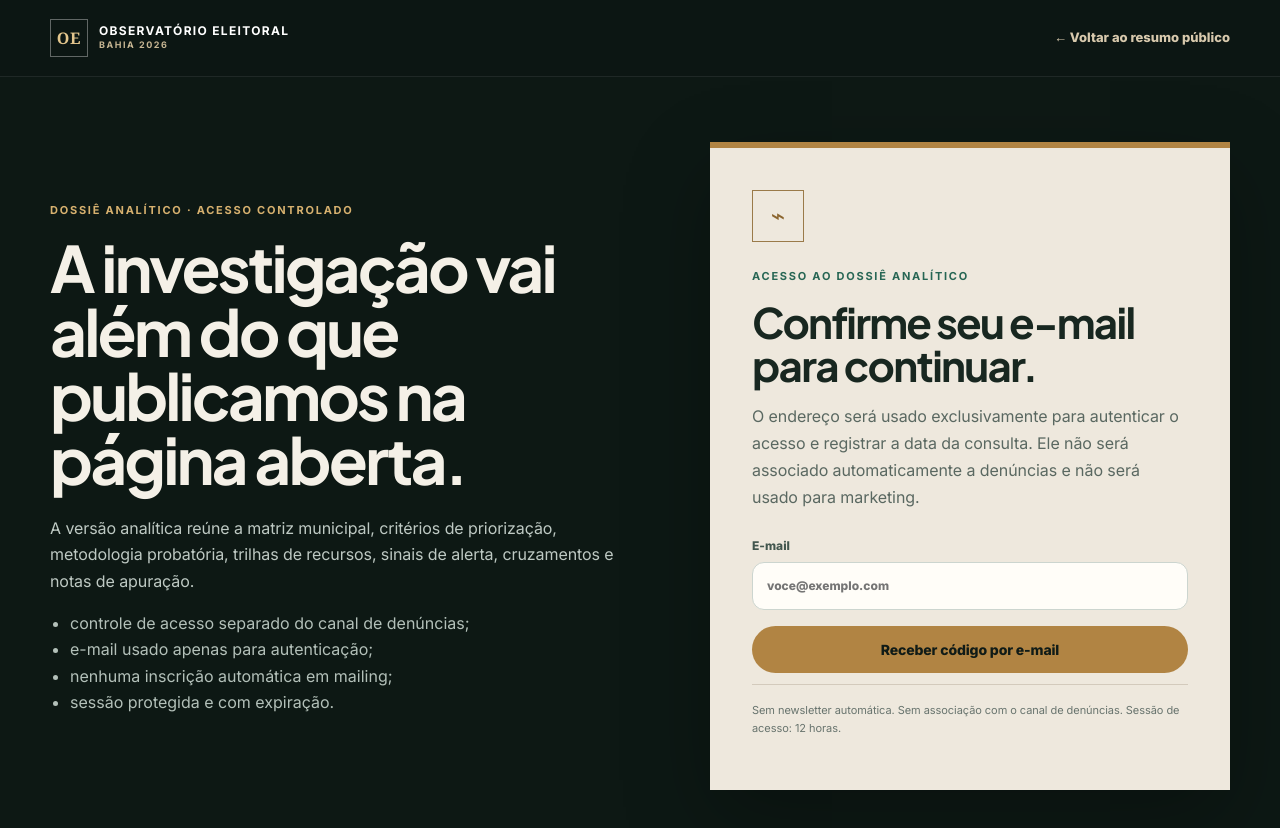
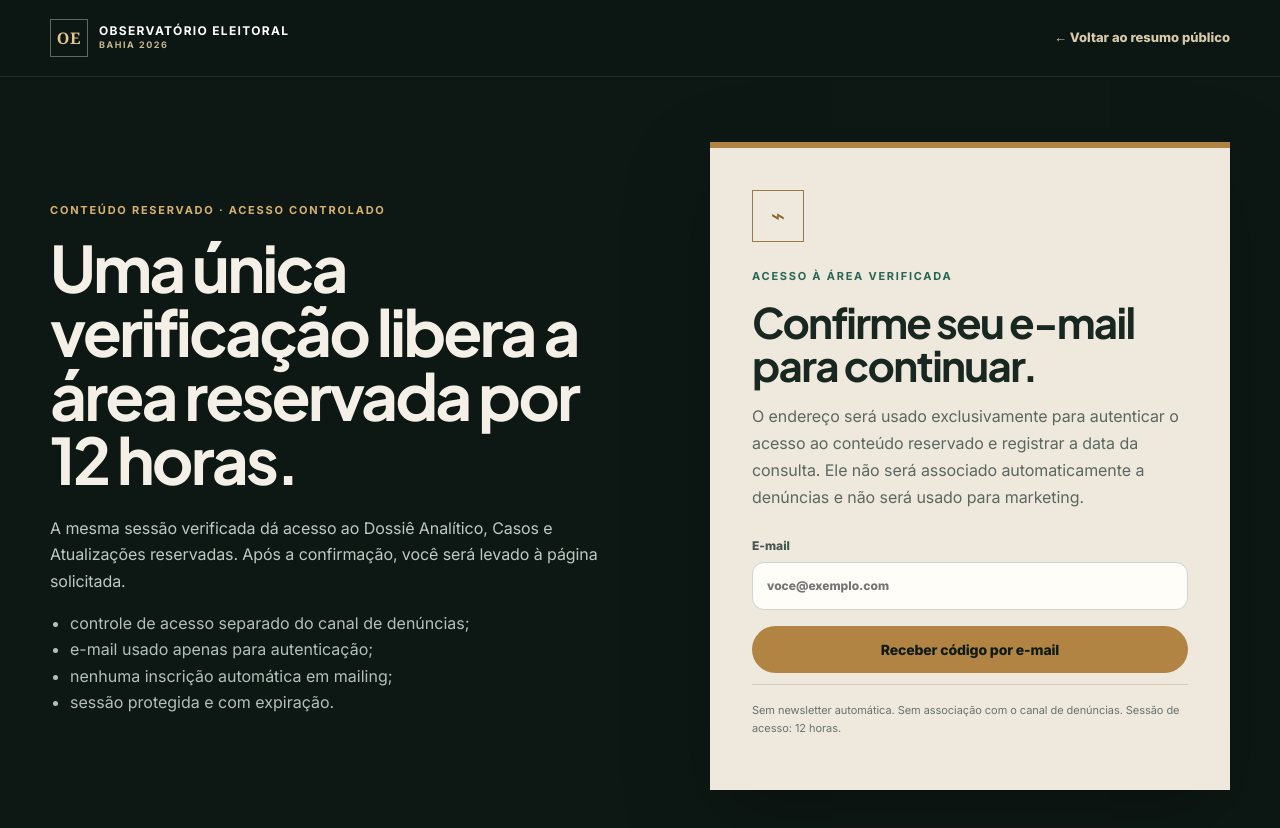
Before and after one commit to davidazevedo/observatorio-eleitoral-ba-2026, a Next.js app: page /dossie/acesso in a window 1280 px wide. Shown: the top 828 px of the page. Built offline with nearby package versions, Linux system fonts and the light colour scheme.

Commit message:
feat: protect cases and updates with verified access

```diff
--- a/app/api/dossie/verify-code/route.ts
+++ b/app/api/dossie/verify-code/route.ts
@@ -5,6 +5,7 @@ import {
   DOSSIER_COOKIE,
   DOSSIER_SESSION_SECONDS,
   normalizeEmail,
+  safeVerifiedAccessPath,
   validEmail,
   verifyOtp,
   writeDossierAccessLog,
@@ -18,6 +19,7 @@ export async function POST(request: Request) {
     const body = await request.json();
     const email = normalizeEmail(body?.email);
     const code = typeof body?.code === 'string' ? body.code.replace(/\D/g, '').slice(0, 6) : '';
+    const nextPath = safeVerifiedAccessPath(body?.next);
 
     if (!validEmail(email) || !/^\d{6}$/.test(code)) {
       return NextResponse.json({ error: 'Código inválido ou expirado.' }, { status: 401 });
@@ -29,7 +31,7 @@ export async function POST(request: Request) {
     }
 
     await writeDossierAccessLog(result.email);
-    const response = NextResponse.json({ ok: true, redirect: '/dossie/analise' }, { headers: { 'cache-control': 'no-store' } });
+    const response = NextResponse.json({ ok: true, redirect: nextPath }, { headers: { 'cache-control': 'no-store' } });
     response.cookies.set(DOSSIER_COOKIE, createDossierSession(result.emailHash), {
       httpOnly: true,
       secure: true,
--- a/app/dossie/acesso/DossierAccessClient.tsx
+++ b/app/dossie/acesso/DossierAccessClient.tsx
@@ -3,7 +3,7 @@
 import { FormEvent, useState } from 'react';
 import { useRouter } from 'next/navigation';
 
-export default function DossierAccessClient() {
+export default function DossierAccessClient({ nextPath = '/dossie/analise' }: { nextPath?: string }) {
   const router = useRouter();
   const [phase, setPhase] = useState<'email' | 'code'>('email');
   const [email, setEmail] = useState('');
@@ -43,7 +43,7 @@ export default function DossierAccessClient() {
       const response = await fetch('/api/dossie/verify-code', {
         method: 'POST',
         headers: { 'content-type': 'application/json' },
-        body: JSON.stringify({ email, code }),
+        body: JSON.stringify({ email, code, next: nextPath }),
       });
       const body = await response.json();
       if (!response.ok) throw new Error(body.error || 'Código inválido ou expirado.');
@@ -61,10 +61,10 @@ export default function DossierAccessClient() {
       {phase === 'email' ? (
         <>
           <span className="access-lock" aria-hidden="true">⌁</span>
-          <p className="eyebrow">ACESSO AO DOSSIÊ ANALÍTICO</p>
+          <p className="eyebrow">ACESSO À ÁREA VERIFICADA</p>
           <h1>Confirme seu e-mail para continuar.</h1>
           <p className="access-intro">
-            O endereço será usado exclusivamente para autenticar o acesso e registrar a data da consulta. Ele não será associado automaticamente a denúncias e não será usado para marketing.
+            O endereço será usado exclusivamente para autenticar o acesso ao conteúdo reservado e registrar a data da consulta. Ele não será associado automaticamente a denúncias e não será usado para marketing.
           </p>
           <form onSubmit={requestCode}>
             <label>E-mail
--- a/app/dossie/acesso/page.tsx
+++ b/app/dossie/acesso/page.tsx
@@ -1,12 +1,17 @@
 import Link from 'next/link';
 import DossierAccessClient from './DossierAccessClient';
+import { safeVerifiedAccessPath } from '@/lib/dossier-auth';
 
 export const metadata = {
   title: 'Acesso ao Dossiê Analítico | Observatório Eleitoral Bahia 2026',
   robots: { index: false, follow: false, nocache: true },
 };
 
-export default function DossierAccessPage() {
+export default async function DossierAccessPage({ searchParams }: { searchParams: Promise<{ next?: string | string[] }> }) {
+  const params = await searchParams;
+  const nextValue = Array.isArray(params.next) ? params.next[0] : params.next;
+  const nextPath = safeVerifiedAccessPath(nextValue);
+
   return (
     <main className="dossier-access-page">
       <header className="site-header political-header">
@@ -20,9 +25,9 @@ export default function DossierAccessPage() {
       </header>
       <section className="container dossier-access-layout">
         <div className="access-context">
-          <p className="eyebrow light">DOSSIÊ ANALÍTICO · ACESSO CONTROLADO</p>
-          <h2>A investigação vai além do que publicamos na página aberta.</h2>
-          <p>A versão analítica reúne a matriz municipal, critérios de priorização, metodologia probatória, trilhas de recursos, sinais de alerta, cruzamentos e notas de apuração.</p>
+          <p className="eyebrow light">CONTEÚDO RESERVADO · ACESSO CONTROLADO</p>
+          <h2>Uma única verificação libera a área reservada por 12 horas.</h2>
+          <p>A mesma sessão verificada dá acesso ao Dossiê Analítico, Casos e Atualizações reservadas. Após a confirmação, você será levado à página solicitada.</p>
           <ul>
             <li>controle de acesso separado do canal de denúncias;</li>
             <li>e-mail usado apenas para autenticação;</li>
@@ -30,7 +35,7 @@ export default function DossierAccessPage() {
             <li>sessão protegida e com expiração.</li>
           </ul>
         </div>
-        <DossierAccessClient />
+        <DossierAccessClient nextPath={nextPath} />
       </section>
     </main>
   );
--- a/lib/dossier-auth.ts
+++ b/lib/dossier-auth.ts
@@ -7,7 +7,15 @@ export const OTP_TTL_MS = 10 * 60 * 1000;
 export const OTP_RESEND_MS = 60 * 1000;
 export const OTP_MAX_ATTEMPTS = 5;
 export const OTP_MAX_REQUESTS_PER_HOUR = 5;
-export const DOSSIER_NOTICE_VERSION = '2026-10-05-v1';
+export const DOSSIER_NOTICE_VERSION = '2026-10-07-v2';
+
+const VERIFIED_ACCESS_PATHS = new Set(['/dossie/analise', '/casos', '/atualizacoes']);
+
+export function safeVerifiedAccessPath(value: unknown) {
+  if (typeof value !== 'string') return '/dossie/analise';
+  const path = value.trim();
+  return VERIFIED_ACCESS_PATHS.has(path) ? path : '/dossie/analise';
+}
 
 type OtpRecord = {
   emailHash: string;
@@ -271,7 +279,7 @@ export async function writeDossierAccessLog(email: string) {
     emailHash: eh,
     accessedAt: now.toISOString(),
     privacyNoticeVersion: DOSSIER_NOTICE_VERSION,
-    purpose: 'controle_de_acesso_dossie',
+    purpose: 'controle_de_acesso_area_verificada',
     marketing: false,
     retentionUntil: retention.toISOString(),
   };
--- a/lib/dossier-email.ts
+++ b/lib/dossier-email.ts
@@ -21,7 +21,7 @@ export async function sendDossierOtpEmail(email: string, code: string) {
         <div style="max-width:560px;margin:32px auto;background:#fff;padding:36px;border-top:6px solid #173d33">
           <div style="font-size:12px;letter-spacing:.12em;color:#6d765f">OBSERVATÓRIO ELEITORAL BAHIA 2026</div>
           <h1 style="font-size:26px;margin:22px 0 8px">Seu código de acesso</h1>
-          <p>Você solicitou acesso ao Dossiê Analítico.</p>
+          <p>Você solicitou acesso à área verificada do Observatório.</p>
           <div style="font-size:38px;font-weight:700;letter-spacing:.16em;margin:28px 0;color:#8b652e">${code.slice(0,3)} ${code.slice(3)}</div>
           <p>Este código expira em <strong>10 minutos</strong>.</p>
           <p style="color:#68736d;font-size:13px">Se você não fez esta solicitação, ignore esta mensagem. O endereço utilizado aqui serve somente para autenticar o dossiê e não será inscrito automaticamente em mailing.</p>
@@ -29,7 +29,7 @@ export async function sendDossierOtpEmail(email: string, code: string) {
           <p style="font-size:12px;color:#68736d">Idealização e coordenação: <strong>David Pereira de Azevedo</strong></p>
         </div>
       </body></html>`,
-      text: `Observatório Eleitoral Bahia 2026\n\nSeu código de acesso ao Dossiê Analítico: ${code}\n\nO código expira em 10 minutos. Se você não solicitou este acesso, ignore a mensagem.\n\nIdealização e coordenação: David Pereira de Azevedo`,
+      text: `Observatório Eleitoral Bahia 2026\n\nSeu código de acesso à área verificada: ${code}\n\nO código expira em 10 minutos. Se você não solicitou este acesso, ignore a mensagem.\n\nIdealização e coordenação: David Pereira de Azevedo`,
     }),
   });
 
```
Also changed, not shown: app/atualizacoes/page.tsx (+15 -5 lines), app/casos/page.tsx (+15 -5 lines).
